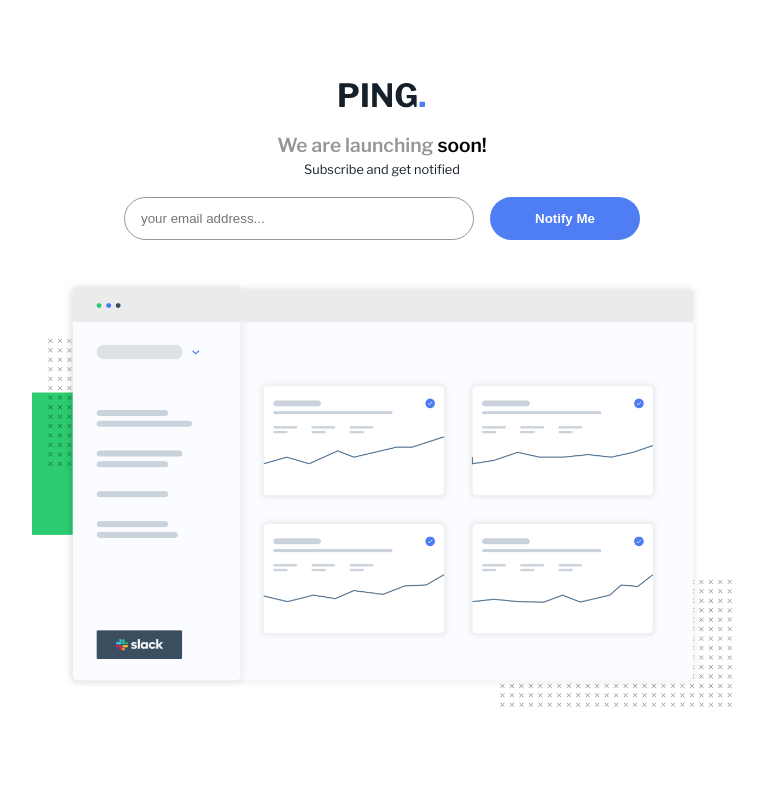
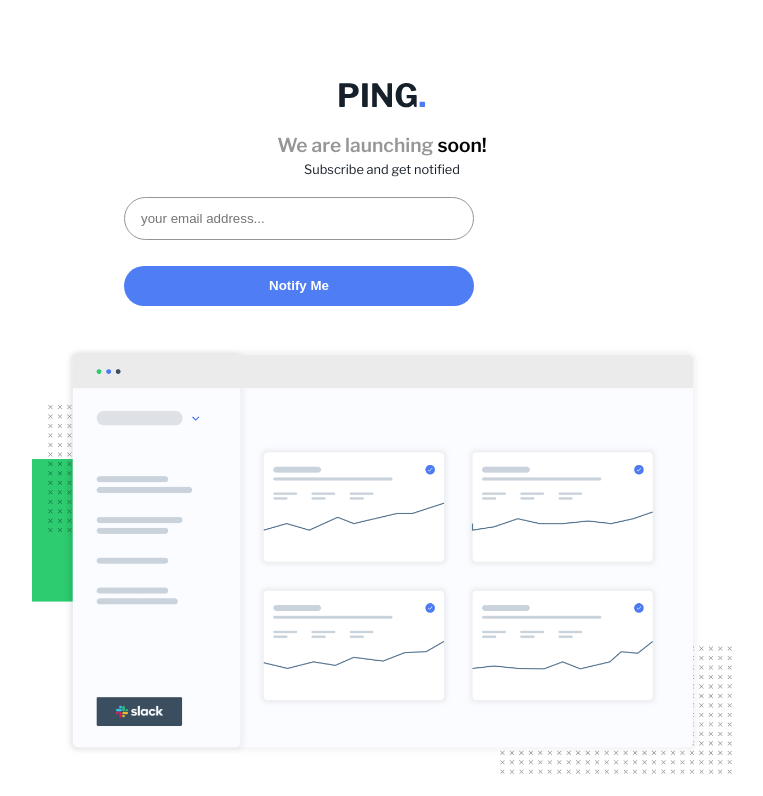
Before and after one commit to FlackoCodes/ping-project, a React (Vite) app: page / in a window 1280 px wide. Shown: the top 796 px of the page, without its empty margins (258-1021 px from the left). Built offline with nearby package versions, Linux system fonts and the light colour scheme.

Commit message:
new feat: added error state

```diff
--- a/src/App.jsx
+++ b/src/App.jsx
@@ -1,9 +1,25 @@
+import { useState } from 'react'
 import logo from '../images/logo.svg'
 import dashboard from '../images/illustration-dashboard.png'
 import Footer from './Footer'
 
 
 function App() {
+  const [error, setError] = useState()
+  const [type, setType] = useState('')
+
+
+  const handleOnChange = (e) =>{
+    const inputItem = e.target.value;
+    setType(inputItem)
+
+  }
+
+  const onSubmit = ()=>{
+    if(type == ''){
+      setError('please provide your email')
+    }
+  }
 
   return (
     <>
@@ -16,8 +32,14 @@ function App() {
       <div className="submit">
         <input type="text"
         placeholder='your email address...'
+        onChange={(e)=>handleOnChange(e)}
          />
-         <button className='btn'>Notify Me</button>
+         <p style={{color:'red',
+          fontStyle:'italic',
+          fontSize: '.8rem',
+          marginTop: '5px'
+         }}>{error}</p>
+         <button className='btn' onClick={onSubmit}>Notify Me</button>
       </div>
       <div className="dashboard">
       <img src={dashboard} alt="dashboard-image" />
--- a/src/index.css
+++ b/src/index.css
@@ -51,7 +51,7 @@ input, .btn{
 input{
   border: 1px solid hsl(0, 0%, 59%);
   outline: none;
-  margin-bottom: 10px;
+  /* margin-bottom: 10px; */
 }
 
 .btn{
@@ -59,6 +59,7 @@ input{
   color: hsl(0, 0%, 100%);
   font-weight: 700;
   cursor: pointer;
+  margin-top: 10px;
 }
 
 .dashboard img{
```
